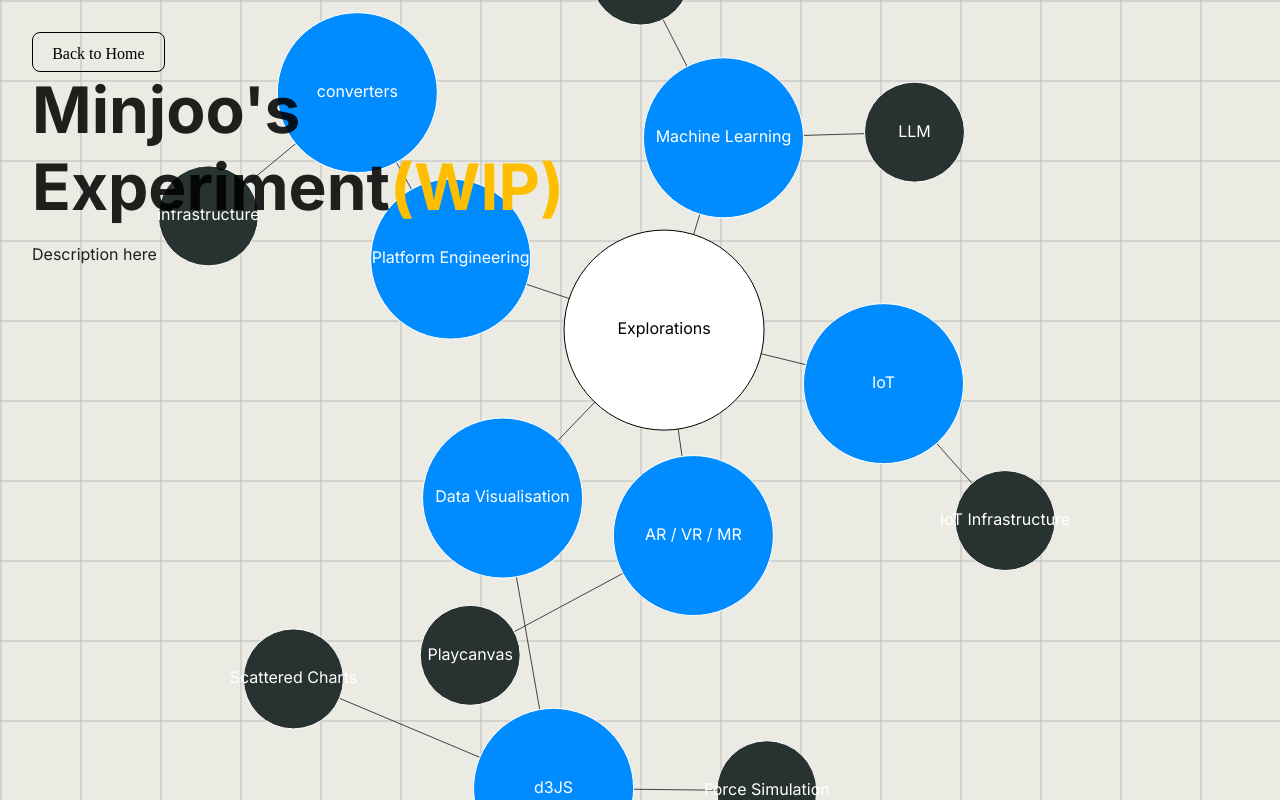
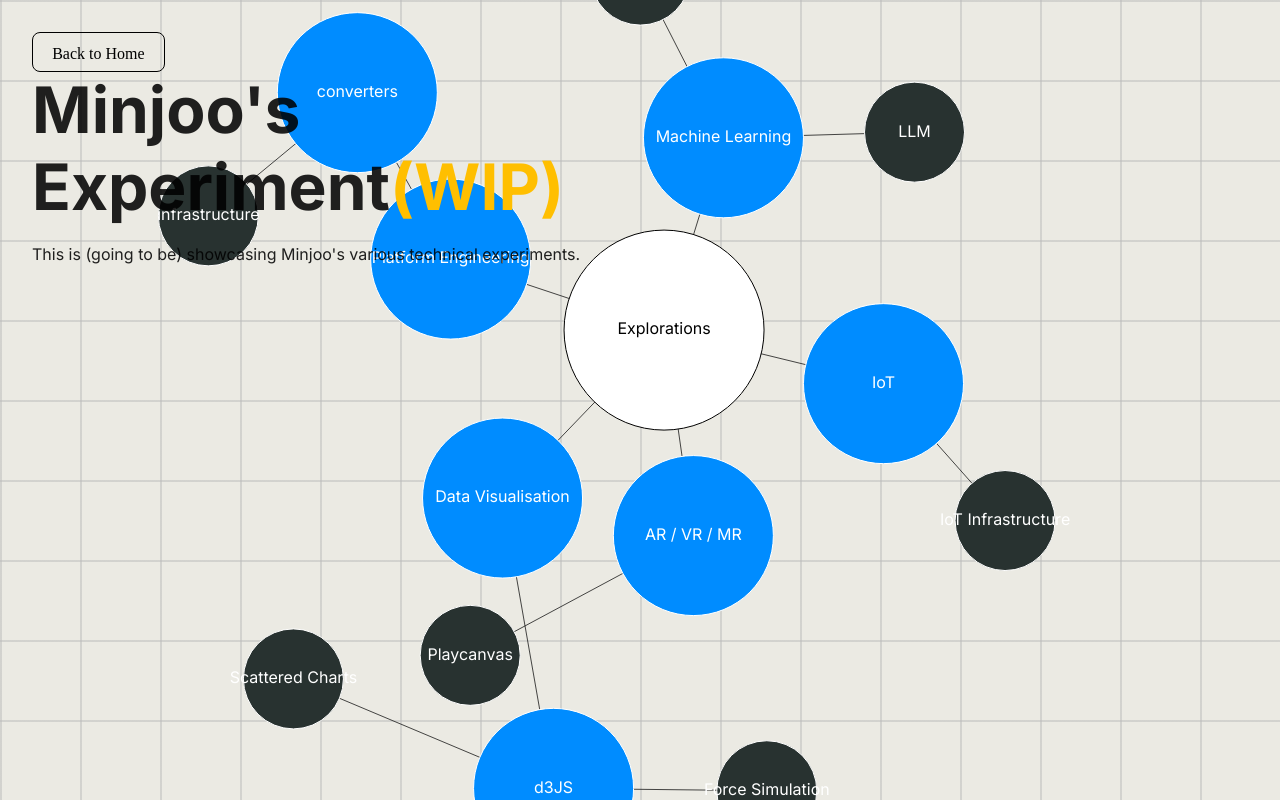
Before and after one commit to mj-life-is-once/experiments, a Next.js app: page / in a window 1280 px wide. Built offline with nearby package versions, Linux system fonts and the light colour scheme.

Commit message:
description update

```diff
--- a/src/components/MainNav.tsx
+++ b/src/components/MainNav.tsx
@@ -10,7 +10,10 @@ const MainNav = () => {
       <h1 className={c.title}>
         Minjoo&#x27;s Experiment<span>(WIP)</span>
       </h1>
-      <p className={c.description}>Description here</p>
+      <p className={c.description}>
+        This is (going to be) showcasing Minjoo&#x27;s various technical
+        experiments.
+      </p>
     </div>
   );
 };
```
